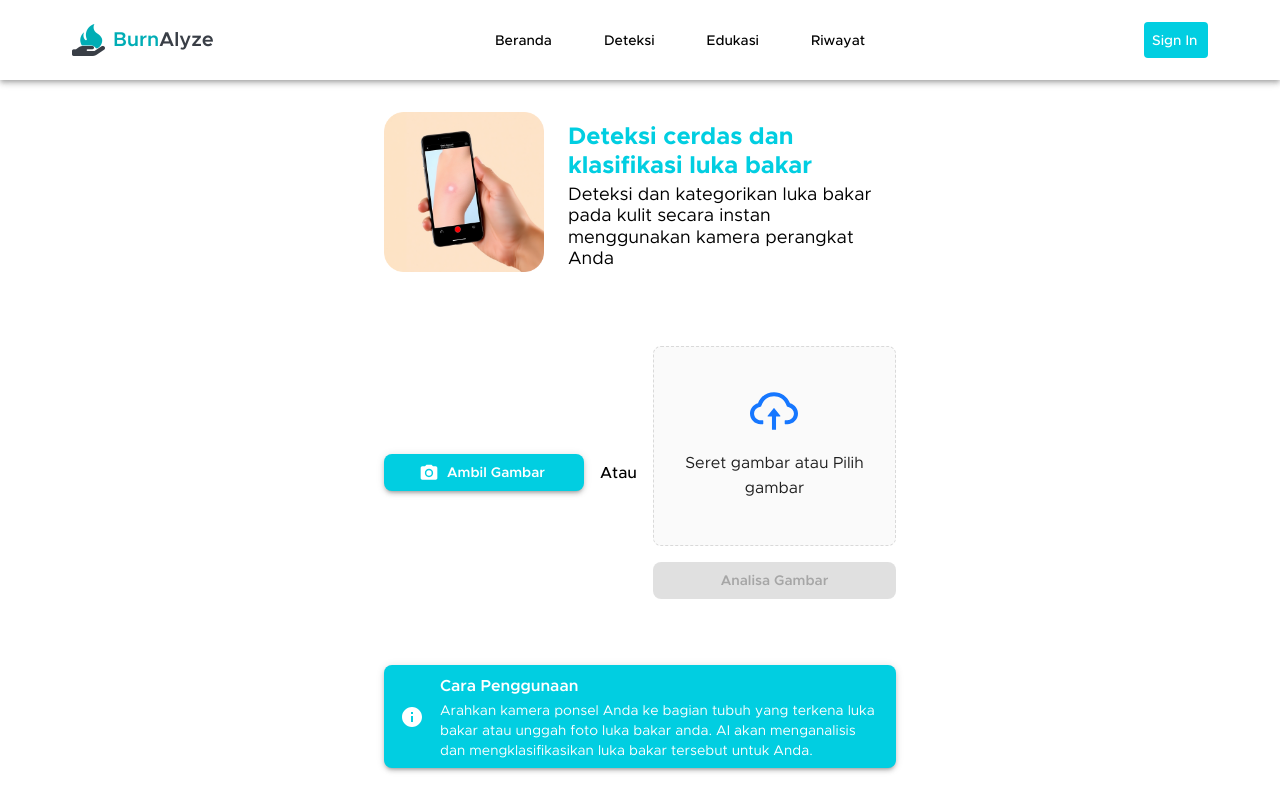
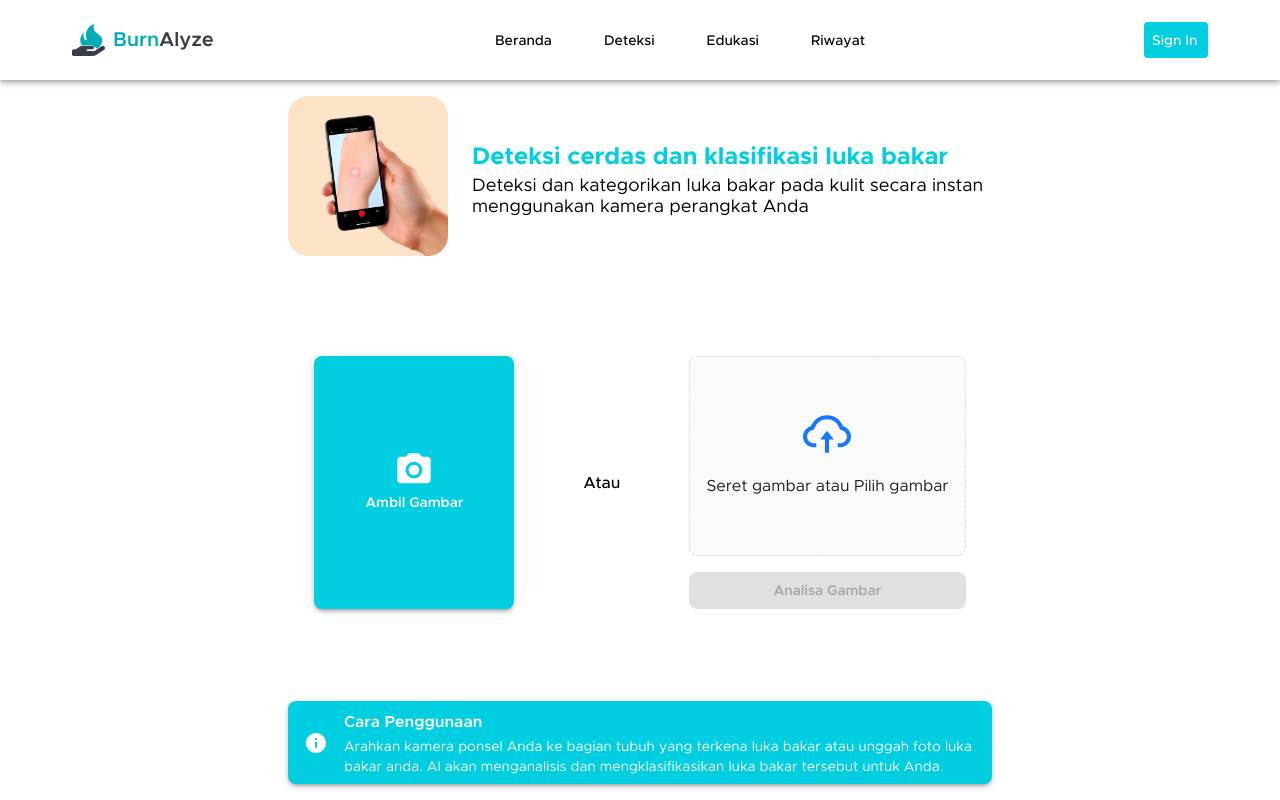
Before and after one commit to CC25-CF199/burnalyze-frontend, a React (Vite) app: page /detection in a window 1280 px wide. Built offline with nearby package versions, Linux system fonts and the light colour scheme.

Commit message:
feat: enhance layout and styling across multiple components

```diff
--- a/src/components/molecules/LatestDetectionCard/LatestDetectionCard.component.jsx
+++ b/src/components/molecules/LatestDetectionCard/LatestDetectionCard.component.jsx
@@ -16,22 +16,18 @@ const LatestDetectionCard = ({ latestHistory }) => {
         flexDirection: 'column',
         gap: 2,
         boxShadow: 4,
+        justifyContent: 'space-between',
         paddingBlock: { xs: 2, md: 3 },
         paddingInline: 3,
         borderRadius: '8px',
+        height: 'fit-content',
       }}
     >
       <Box
         sx={{
           display: 'flex',
-          flexDirection: 'column',
-          gap: 2,
-        }}
-      >
-        <Box
-          sx={{
-            display: 'flex',
-            justifyContent: { xs: 'center', md: 'center' },
+          justifyContent: 'center',
+          alignItems: 'center',
           gap: 1,
         }}
       >
@@ -72,7 +68,6 @@ const LatestDetectionCard = ({ latestHistory }) => {
         Lihat Detail
       </Button>
     </Box>
-    </Box>
   );
 };
 
--- a/src/components/molecules/RecordListCard/RecordListCard.component.jsx
+++ b/src/components/molecules/RecordListCard/RecordListCard.component.jsx
@@ -19,8 +19,11 @@ const RecordListCard = ({ sortedHistories }) => {
   ) : (
     <Box
       sx={{
+        maxHeight: '500px',
         display: 'flex',
         flexDirection: 'column',
+        padding: 1,
+        overflow: { md: 'auto' },
         gap: 1,
       }}
     >
--- a/src/components/organisms/MainContent/MainContent.component.jsx
+++ b/src/components/organisms/MainContent/MainContent.component.jsx
@@ -5,17 +5,11 @@ const MainContent = ({ children }) => {
     <Box
       component="main"
       sx={{
-        // flexGrow: 1,
-        // display: 'flex',
-        // flexDirection: 'column',
-        // overflow: 'auto',
+        flexGrow: 1,
+        display: 'flex',
+        flexDirection: 'column',
+        overflow: 'auto',
         height: '100%',
-        padding: {
-          xs: 2,
-          sm: '16px 10em 16px 10em',
-          md: '16px 18em 16px 18em',
-          lg: '2em 24em 2em 24em',
-        },
       }}
     >
       {children}
--- a/src/components/organisms/RecordsList/RecordsList.component.jsx
+++ b/src/components/organisms/RecordsList/RecordsList.component.jsx
@@ -1,4 +1,4 @@
-import { Box, Skeleton } from '@mui/material';
+import { Box } from '@mui/material';
 import { useSelector } from 'react-redux';
 import { useMemo } from 'react';
 
@@ -28,7 +28,8 @@ const RecordsList = () => {
         <Box
           sx={{
             display: 'flex',
-            flexDirection: 'column',
+            justifyContent: 'center',
+            flexDirection: { xs: 'column', lg: 'row' },
             gap: 2,
           }}
         >
--- a/src/containers/Detection/Detection.container.jsx
+++ b/src/containers/Detection/Detection.container.jsx
@@ -48,6 +48,11 @@ const DetectionContainer = () => {
         display: 'flex',
         flexDirection: 'column',
         justifyContent: 'space-between',
+        padding: {
+          xs: 2,
+          sm: '16px 10em 16px 10em',
+          md: '16px 18em 16px 18em',
+        },
       }}
     >
       <DetectionHeader />
@@ -64,9 +69,11 @@ const DetectionContainer = () => {
           component={NavLink}
           to="camera"
           variant="contained"
-          startIcon={<PhotoCamera />}
           disabled={uploadedImage}
           sx={{
+            height: '100%',
+            display: 'flex',
+            flexDirection: 'column',
             width: { xs: '100%', lg: 'auto' },
             minWidth: { lg: '200px' },
             color: '#FFF',
@@ -75,6 +82,7 @@ const DetectionContainer = () => {
             boxShadow: 3,
           }}
         >
+          <PhotoCamera sx={{ fontSize: { xs: 20, md: 40 } }} />
           Ambil Gambar
         </Button>
         <Typography
--- a/src/containers/DetectionHistory/DetectionHistory.container.jsx
+++ b/src/containers/DetectionHistory/DetectionHistory.container.jsx
@@ -1,5 +1,5 @@
 import { useEffect } from 'react';
-import { Box, Typography } from '@mui/material';
+import { Box } from '@mui/material';
 import { useSelector, useDispatch } from 'react-redux';
 
 import { getAllUserHistories } from '../../redux/detectionHistory';
@@ -22,6 +22,11 @@ const DetectionHistoryContainer = () => {
         display: 'flex',
         flexDirection: 'column',
         gap: 1,
+        padding: {
+          xs: 2,
+          sm: '16px 10em 16px 10em',
+          md: '16px 18em 16px 18em',
+        },
       }}
     >
       {isAuth ? (
--- a/src/containers/DetectionResult/DetectionResult.container.jsx
+++ b/src/containers/DetectionResult/DetectionResult.container.jsx
@@ -33,9 +33,15 @@ const DetectionResultContainer = () => {
         display: 'flex',
         flexDirection: 'column',
         gap: '10px',
+        padding: {
+          xs: 2,
+          sm: '16px 10em 16px 10em',
+          md: '16px 18em 16px 18em',
+        },
       }}
     >
       <DetectionResultHeader />
+
       <DetectionResultCard
         imgSrc={imgSrc}
         woundClass={woundClass}
--- a/src/containers/HistoryDetails/HistoryDetails.container.jsx
+++ b/src/containers/HistoryDetails/HistoryDetails.container.jsx
@@ -27,6 +27,11 @@ const HistoryDetails = () => {
         display: 'flex',
         flexDirection: 'column',
         gap: 2,
+        padding: {
+          xs: 2,
+          sm: '16px 10em 16px 10em',
+          md: '16px 18em 16px 18em',
+        },
       }}
     >
       <Typography
```
Lines whose indentation alone changed are shown as unchanged.
